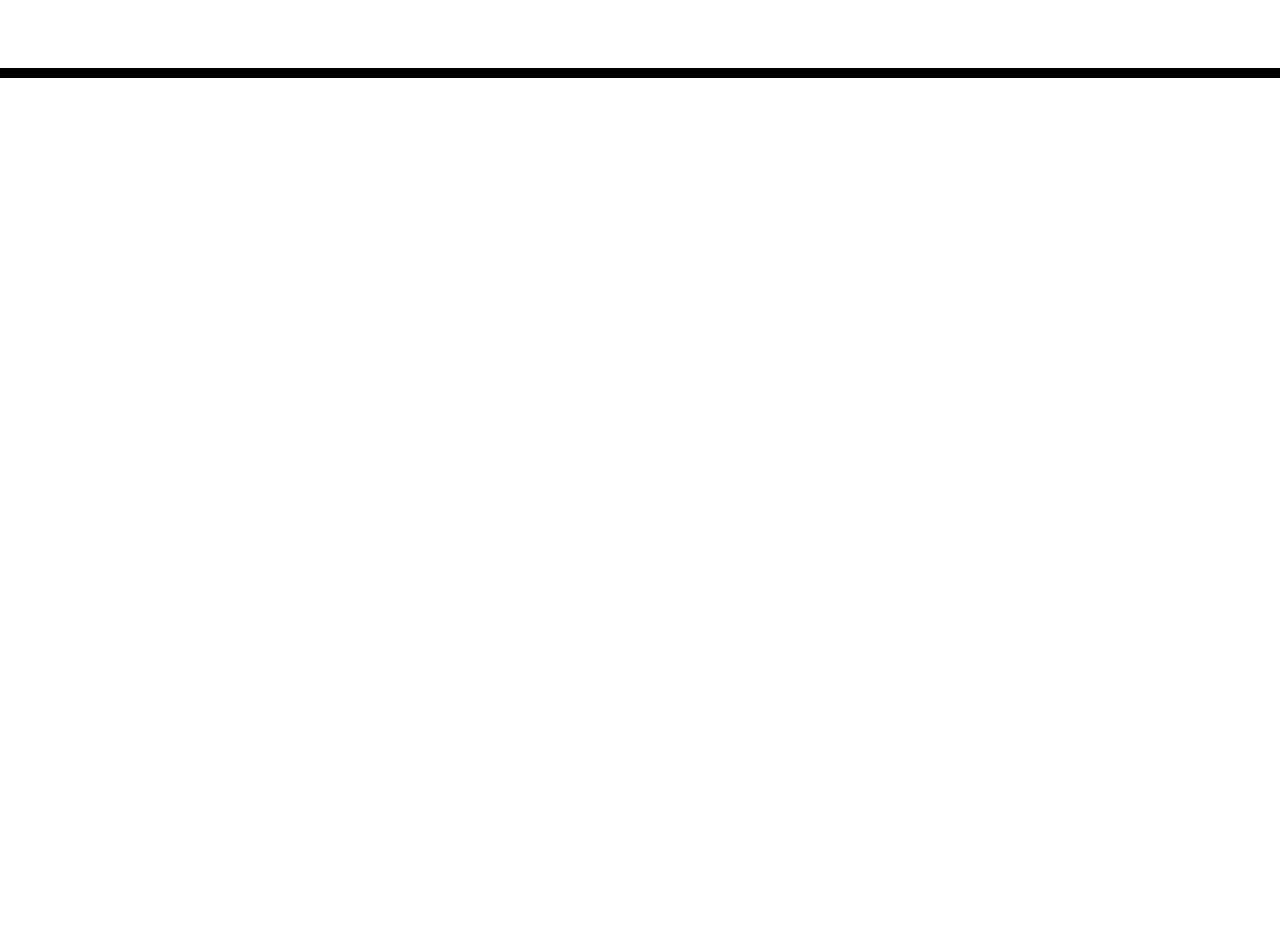
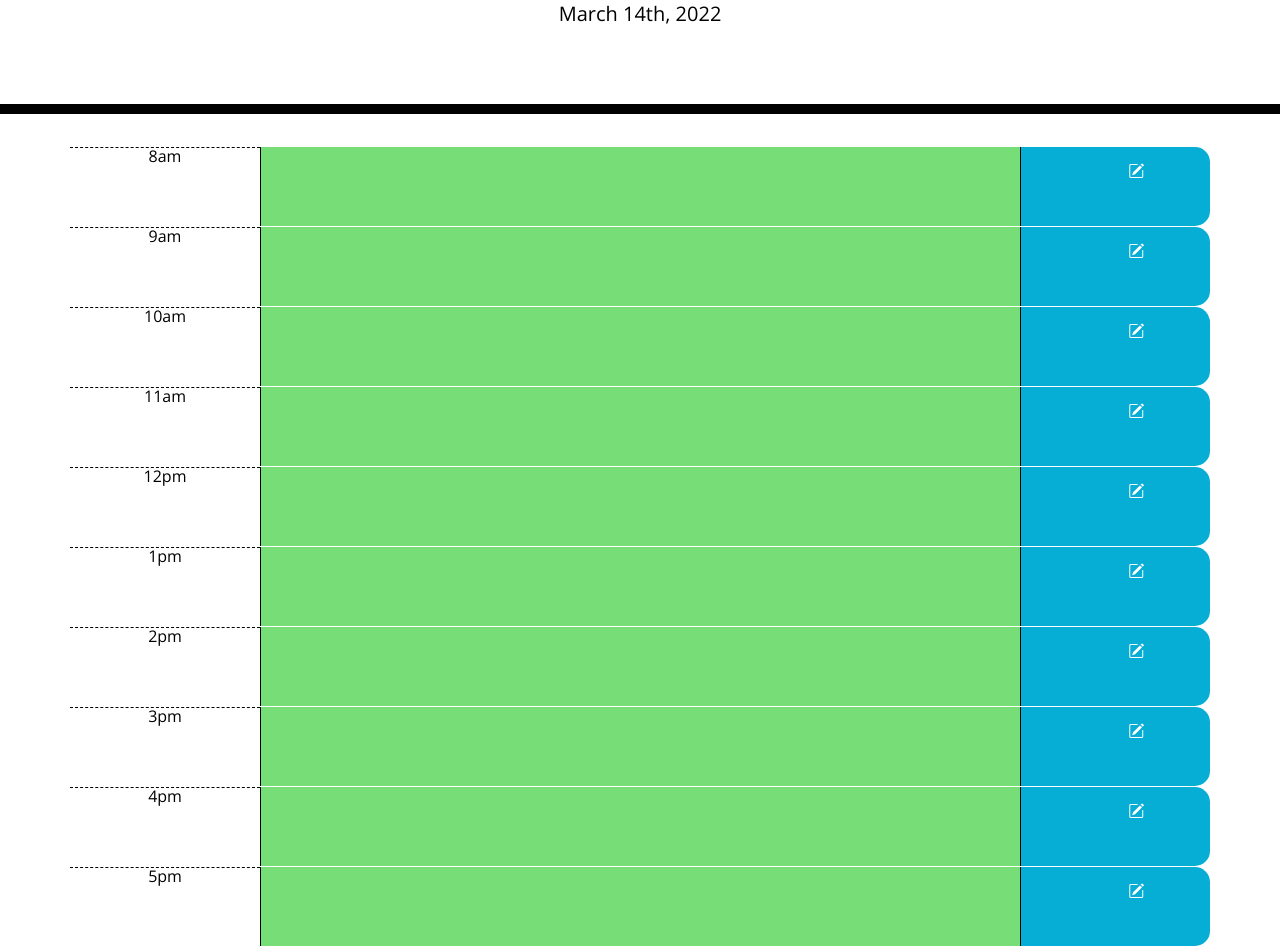
Before and after one commit to allygarcia152/work-day-scheduler, a plain HTML site: page index.html in a window 1280 px wide. Shown: the part 190-1136 px from the top of the page. Before the commit the page ends 800 px from the top, so only its background shows below. Drawn offline with nearby package versions, Linux system fonts and the light colour scheme; files that its build step writes are made by us from their sources.

Commit message:
time blocks and save function

```diff
--- /dev/null
+++ b/assets/js/script.js
@@ -0,0 +1,44 @@
+// get the current date
+var date = document.getElementById("currentDay");
+var milHours = ["8","9","10","11","12","13","14","15","16","17"];
+var saveBtnEl = document.querySelectorAll(".saveBtn");
+var currentHour = parseInt(moment().format('HH'));
+
+// save tasks for each hour
+var saveText = function(){
+  var hour = this.parentElement.dataset.hour;
+  var value = this.previousElementSibling.value;
+
+  localStorage.setItem(hour, value);
+};
+
+//reload tasks on reload
+var reload = function(){
+  milHours.forEach(function(hour){
+    //get items from localStorage
+    var timeBlock = document.querySelector(`[data-hour="${hour}"] textarea`);
+    timeBlock.value = localStorage.getItem(hour);
+    //set color coding by hour
+    if (parseInt(hour) > currentHour) {
+      timeBlock.classList.add("future")
+    } else if (parseInt(hour) === currentHour){
+      timeBlock.classList.add("present")
+    } else if (parseInt(hour) < currentHour) {
+      timeBlock.classList.add("past")
+    }
+    console.log(hour, typeof parseInt(hour));
+    console.log(currentHour, typeof currentHour);
+  });
+
+};
+
+// date format
+date.textContent = moment().format('MMMM Do, YYYY');
+
+// save items to schedule
+saveBtnEl.forEach(function(el) {
+  el.addEventListener("click", saveText);
+});
+
+
+reload();
--- a/index.html
+++ b/index.html
@@ -18,7 +18,8 @@
       href="https://fonts.googleapis.com/css?family=Open+Sans&display=swap"
       rel="stylesheet"
     />
-    <link rel="stylesheet" href="style.css" />
+    <link rel="stylesheet" href="https://cdn.jsdelivr.net/npm/bootstrap-icons@1.3.0/font/bootstrap-icons.css">
+    <link rel="stylesheet" href="./assets/css/style.css" />
     <title>Work Day Scheduler</title>
   </head>
 
@@ -30,9 +31,94 @@
     </header>
     <div class="container">
       <!-- Timeblocks go here -->
+      <!-- 8am -->
+      <div class="row time-block" data-hour="8">
+        <div class="col-2 hour">8am</div>
+        <textarea class="col-8 description"></textarea>
+        <div class="col-2 saveBtn">
+          <i class="bi bi-pencil-square"></i>
+        </div>
+      </div>
+      <!-- 9am -->
+      <div class="row time-block" data-hour="9">
+        <div class="col-2 hour">9am</div>
+        <textarea class="col-8 description"></textarea>
+        <div class="col-2 saveBtn">
+          <i class="bi bi-pencil-square"></i>
+        </div>
+      </div>
+      <!-- 10am -->
+      <div class="row time-block" data-hour="10">
+        <div class="col-2 hour">10am</div>
+        <textarea class="col-8 description"></textarea>
+        <div class="col-2 saveBtn">
+          <i class="bi bi-pencil-square"></i>
+        </div>
+      </div>
+      <!-- 11am -->
+      <div class="row time-block" data-hour="11">
+        <div class="col-2 hour">11am</div>
+        <textarea class="col-8 description"></textarea>
+        <div class="col-2 saveBtn">
+          <i class="bi bi-pencil-square"></i>
+        </div>
+      </div>
+      <!-- 12pm -->
+      <div class="row time-block" data-hour="12">
+        <div class="col-2 hour">12pm</div>
+        <textarea class="col-8 description"></textarea>
+        <div class="col-2 saveBtn">
+          <i class="bi bi-pencil-square"></i>
+        </div>
+      </div>
+      <!-- 1pm -->
+      <div class="row time-block" data-hour="13">
+        <div class="col-2 hour">1pm</div>
+        <textarea class="col-8 description"></textarea>
+        <div class="col-2 saveBtn">
+          <i class="bi bi-pencil-square"></i>
+        </div>
+      </div>
+      <!-- 2pm -->
+      <div class="row time-block" data-hour="14">
+        <div class="col-2 hour">2pm</div>
+        <textarea class="col-8 description"></textarea>
+        <div class="col-2 saveBtn">
+          <i class="bi bi-pencil-square"></i>
+        </div>
+      </div>
+      <!-- 3pm -->
+      <div class="row time-block" data-hour="15">
+        <div class="col-2 hour">3pm</div>
+        <textarea class="col-8 description"></textarea>
+        <div class="col-2 saveBtn">
+          <i class="bi bi-pencil-square"></i>
+        </div>
+      </div>
+      <!-- 4pm -->
+      <div class="row time-block" data-hour="16">
+        <div class="col-2 hour">4pm</div>
+        <textarea class="col-8 description"></textarea>
+        <div class="col-2 saveBtn">
+          <i class="bi bi-pencil-square"></i>
+        </div>
+      </div>
+      <!-- 5pm -->
+      <div class="row time-block" data-hour="17">
+        <div class="col-2 hour">5pm</div>
+        <textarea class="col-8 description"></textarea>
+        <div class="col-2 saveBtn">
+          <i class="bi bi-pencil-square"></i>
+        </div>
+      </div>
+
+
+
     </div>
+
 
     <script src="https://code.jquery.com/jquery-3.4.1.min.js"></script>
     <script src="https://cdnjs.cloudflare.com/ajax/libs/moment.js/2.24.0/moment.min.js"></script>
+    <script src="./assets/js/script.js"></script>
   </body>
 </html>
```
Also changed, not shown: 2 other files.
